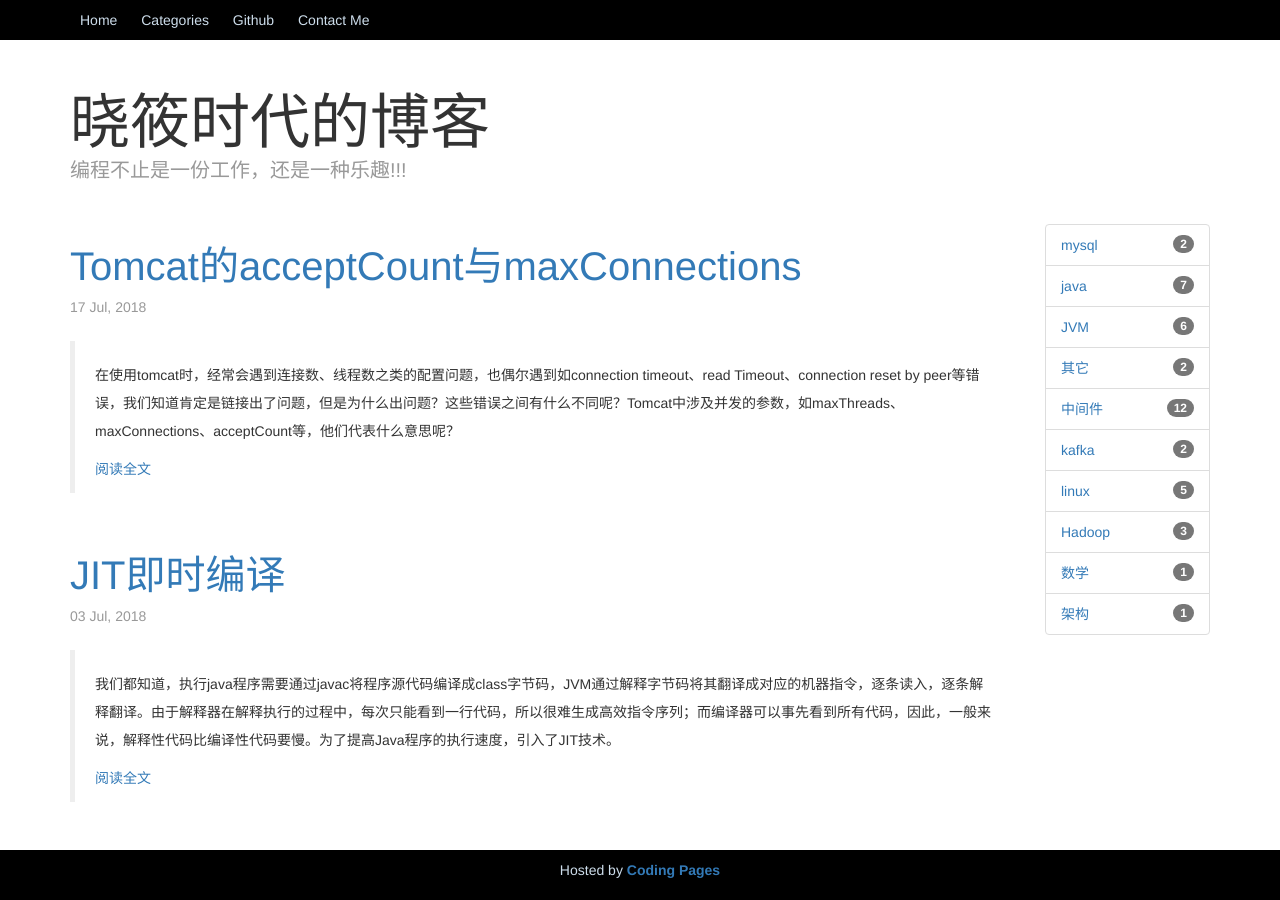
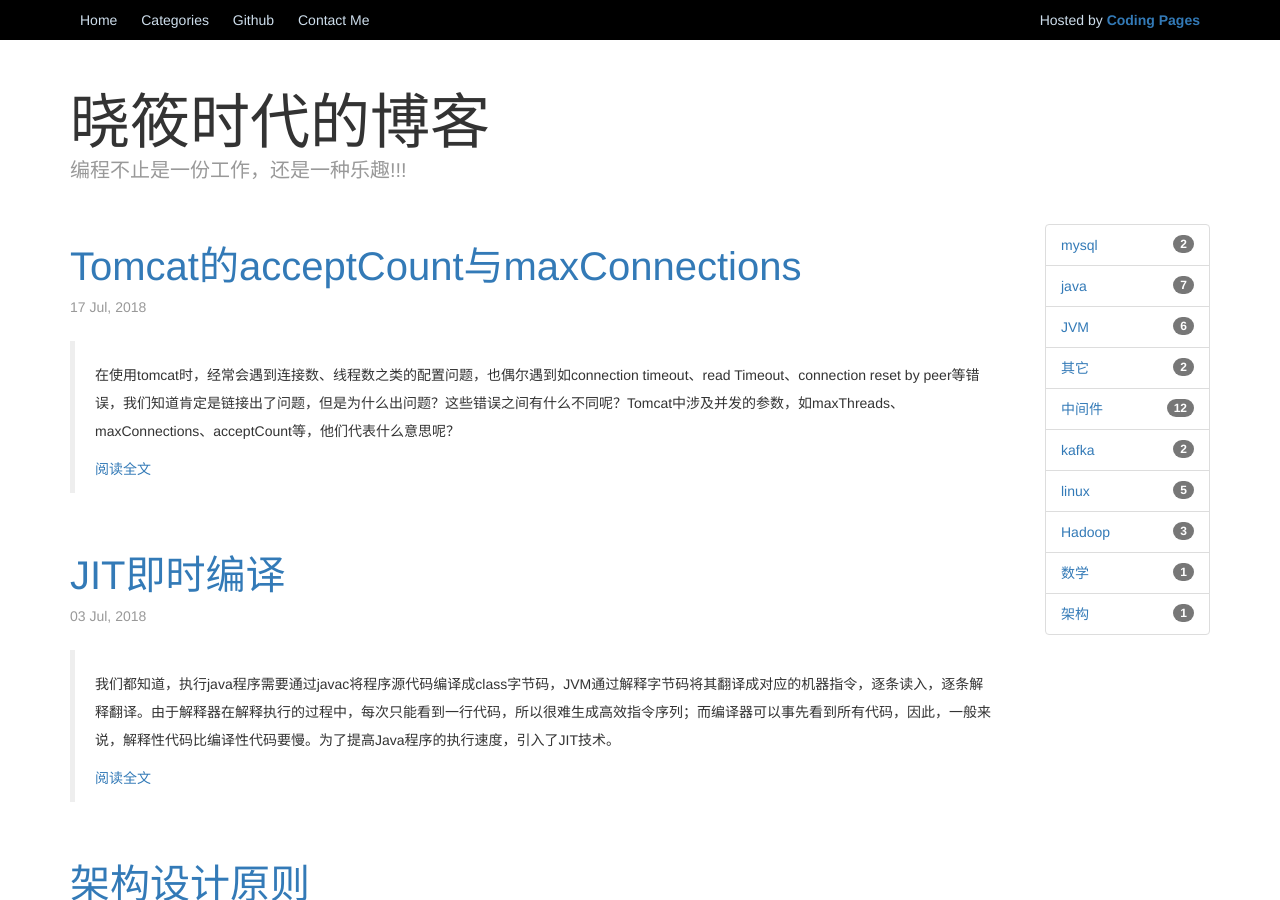
Before and after one commit to OuYangLiang/ouyangliang.github.io, a Jekyll site: the page built from index.html, in a window 1280 px wide and 900 px high. Built offline with Jekyll 4.4.1, drawn with Linux system fonts in a browser that asks for light colours.

Commit message:
去掉页面footer.

```diff
--- a/_includes/header.html
+++ b/_includes/header.html
@@ -5,6 +5,7 @@
       <a class="blog-nav-item" href="{{ site.baseurl }}/category">Categories</a>
       <a class="blog-nav-item" href="https://github.com/ouyangliang">Github</a>
       <a class="blog-nav-item" href="mailto:ouyanggod@gmail.com?subject=From%20Blog%20Reader">Contact Me</a>
+      <span class="blog-nav-item pull-right">Hosted by <a href="https://pages.coding.me" style="font-weight: bold">Coding Pages</a></span>
     </nav>
   </div>
 </div>
--- a/_layouts/default.html
+++ b/_layouts/default.html
@@ -22,12 +22,6 @@
                     {% include sidebar.html %}
                 </div>
             </div>
-        </div>
-
-        <div class="footer navbar-fixed-bottom">
-          <div class="container">
-              <p class="footer-item">Hosted by <a href="https://pages.coding.me" style="font-weight: bold">Coding Pages</a></p>
-          </div>
         </div>
 
         <script src="{{site.baseurl}}/jquery.min.js"></script>
```
